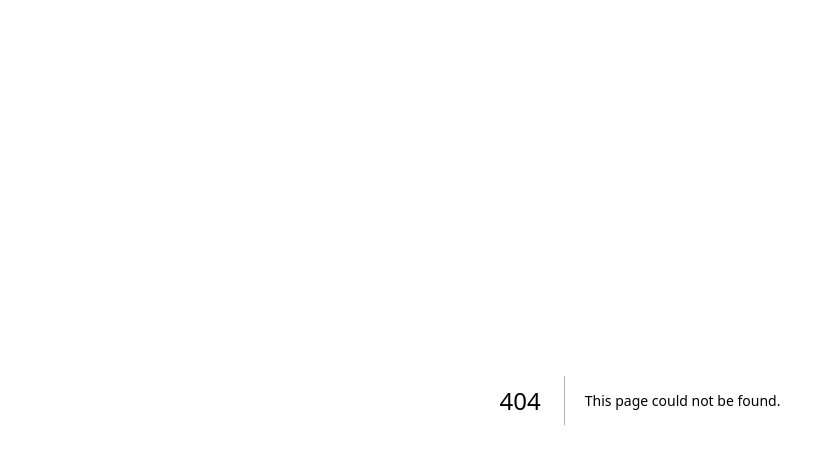
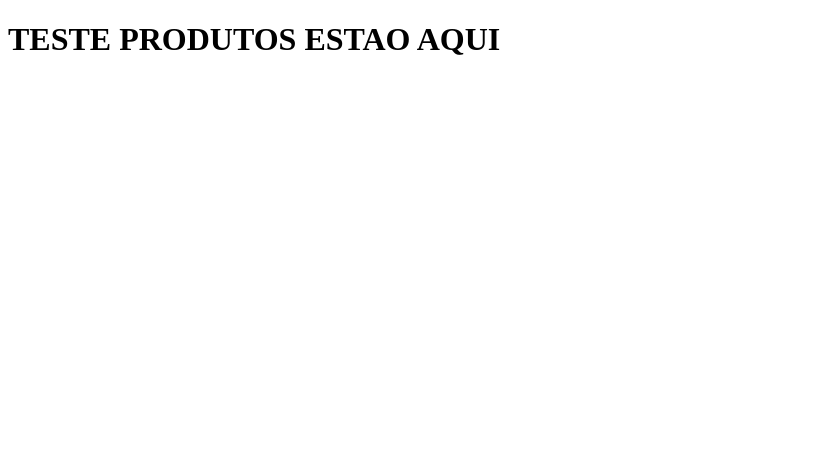
Before and after one commit to en20/deep_strenght, a Next.js app: page /Produtos in a window 1280 px wide. Before the commit this address had no page. Shown: the top 464 px of the page, without its empty margins (0-835 px from the left). Built offline with nearby package versions, Linux system fonts and the light colour scheme.

Commit message:
arquivos inseridos

```diff
--- /dev/null
+++ b/src/pages/Produtos.tsx
@@ -0,0 +1,6 @@
+export default function Produtos() {
+    return (
+        <div>
+            <h1>TESTE PRODUTOS ESTAO AQUI</h1>
+        </div>
+    )}
```
